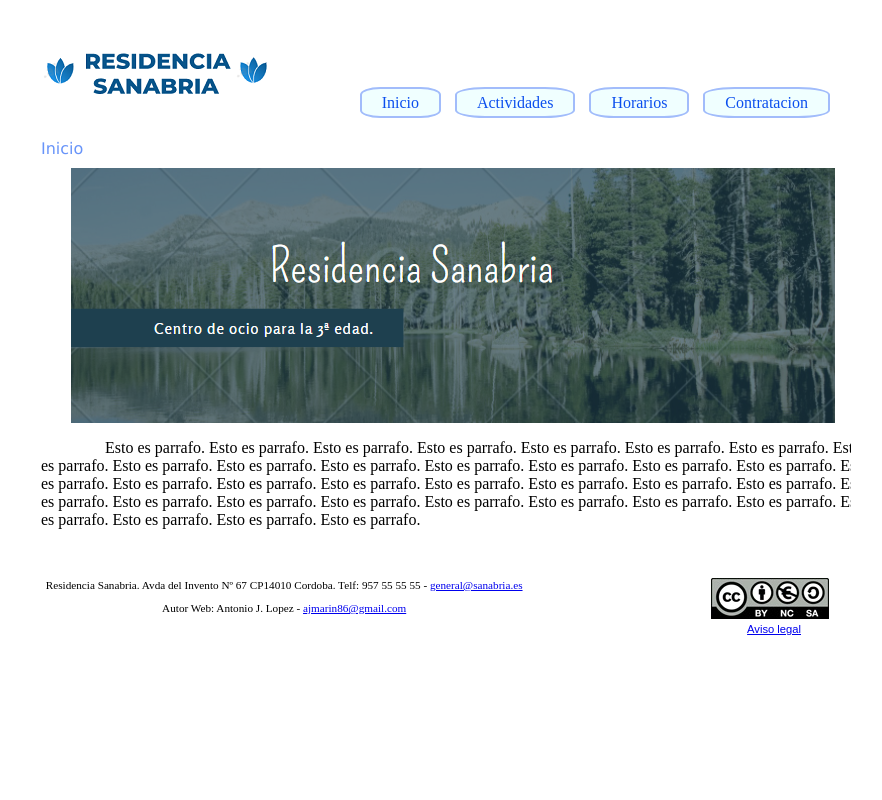
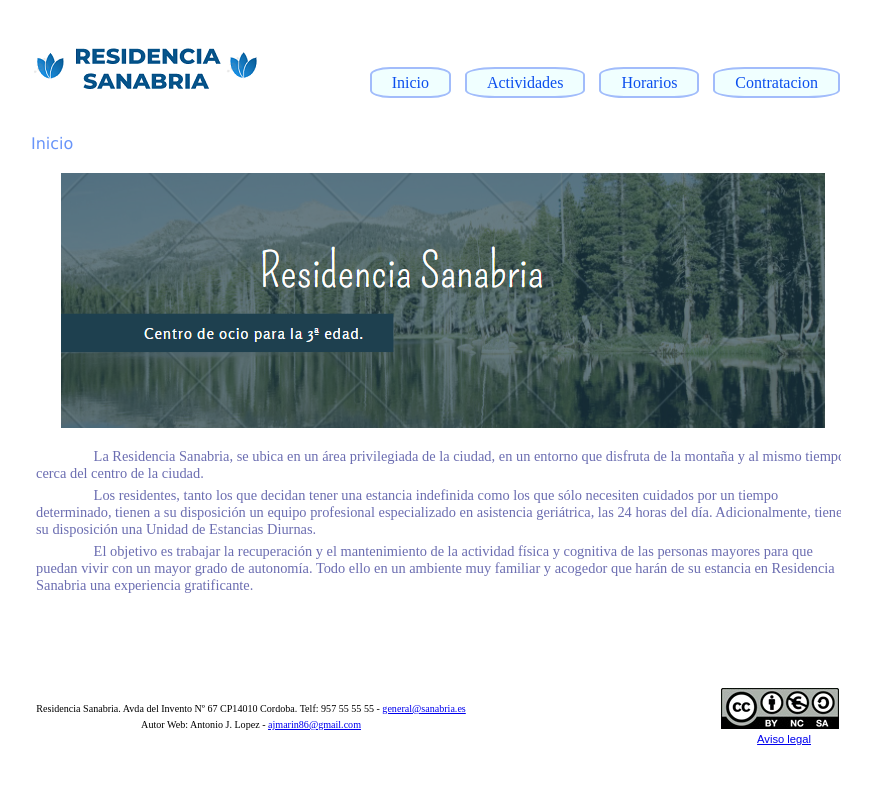
Before and after one commit to ajmarin86/Comienzos, a plain HTML site: page Grado DAW/Residencia Sanabria/index.html in a window 1280 px wide. Shown: the whole page, without its empty margins (224-1106 px from the left). Drawn offline with Linux system fonts and the light colour scheme.

Commit message:
actualizacion despues de entregar

```diff
--- a/ResSanabria/index.html
+++ b/Grado DAW/Residencia Sanabria/index.html
@@ -1,3 +1,6 @@
+<!-- El codigo esta probado en 3 navegadores, Google Chrome, Microsoft Edge y Opera . En todos los navegadores al cargar la pagina empieza en la de inicio pero la capa de contenido
+	sale movida, tras pulsar en cualquier enlace se direcciona y se pone bien pero no he podido ver porque sale asi al cargar-->
+
 <!DOCTYPE html PUBLIC "-//W3C//DTD XHTML 1.0 Transitional//EN" "http://www.w3.org/TR/xhtml1/DTD/xhtml1-transitional.dtd">
 <html xmlns="http://www.w3.org/1999/xhtml">
 	<head>
@@ -29,11 +32,13 @@
 				<div id="banner">
 					<img src="img/banner.png" />
 				</div>
-				<p>Esto es parrafo. Esto es parrafo. Esto es parrafo. Esto es parrafo. Esto es parrafo. Esto es parrafo. Esto es parrafo.
-				Esto es parrafo. Esto es parrafo. Esto es parrafo. Esto es parrafo. Esto es parrafo. Esto es parrafo. Esto es parrafo. Esto es parrafo.
-				Esto es parrafo. Esto es parrafo. Esto es parrafo. Esto es parrafo. Esto es parrafo. Esto es parrafo. Esto es parrafo. Esto es parrafo.
-				Esto es parrafo. Esto es parrafo. Esto es parrafo. Esto es parrafo. Esto es parrafo. Esto es parrafo. Esto es parrafo. Esto es parrafo.
-				Esto es parrafo. Esto es parrafo. Esto es parrafo. Esto es parrafo. </p>
+				<div id="parrafo">
+				<p> La Residencia Sanabria, se ubica en un área privilegiada de la ciudad, en un entorno que disfruta de la montaña y al mismo tiempo cerca del centro de la ciudad.</p>
+				<p> Los residentes, tanto los que decidan tener una estancia indefinida como los que sólo necesiten cuidados por un tiempo determinado, tienen a su disposición
+					un equipo profesional especializado en asistencia geriátrica, las 24 horas del día. Adicionalmente, tiene a su disposición una Unidad de Estancias Diurnas.</p>
+				<p> El objetivo es trabajar la recuperación y el mantenimiento de la actividad física y cognitiva de las personas mayores para que puedan vivir con un mayor grado
+					de autonomía. Todo ello en un ambiente muy familiar y acogedor que harán de su estancia en Residencia Sanabria una experiencia gratificante.</p>
+				</div>
 			</div>
 			<div id="actividades"> <!-- Aqui defino las diferentes imagenes referentes a las actividades, ademas se ha usado una clase "zoom" para añadir efecto
 										a las fotos al pasar el raton por encima-->
--- a/ResSanabria/style.css
+++ b/Grado DAW/Residencia Sanabria/style.css
@@ -3,12 +3,6 @@
 h1
 	{
 	color: #6894f9;
-	font: 1em verdana;
-	}
-
-h2
-	{
-	color: blue;
 	font: 1em verdana;
 	}
 
@@ -18,20 +12,19 @@ h4
 	margin: 8px;
 	}
 
-h5
+	/* En el texto de parrafo se ha incluido una etiqueta para una primera tabulacion del parrafo */
+p
 	{
-	color: blue;
-	margin: 10px;
+	font: 0.9em comic-sans italic;
+	text-indent: 4em;
+	margin: 5px;
 	}
 
-h6
+#parrafo
 	{
-	color: blue;
-	margin: 10px;
+	font: 1em arial italic;
+	color: #6b6db1;
 	}
-
-p			/* En el texto se ha incluido una etiqueta para una primera tabulacion del parrafo */
-	{font: 1em serif; text-indent: 4em;}
 
 
 li			/* Formato para los enlaces a los contenidos */
@@ -73,46 +66,15 @@ td			/* Aqui damos formato a los campos de actividades de la tabla  */
 			text-align: center;
 			}
 
-#contenido, #inicio, #actividades, #horarios, #contratacion				/* Aqui se le da el tamaño y posicion a las capas de contenidos */
+#principal	/* Aqui damos formato al div principal */
 			{
-			height: 420px;
-			width: 100%;
-			margin-left: 20px;
-			}
-
-#taichi, #pintura, #papiro, #logopedia, #rehab, #hidroterapia			/* Damos formato a las fotos de las actividades junto a sus titulos */
-			{
-			float:left;
-			margin-left: 20px;
-			margin-top: 10px;
-			text-align: center;
-			margin-bottom: 15px;
-			}
-
-.zoom			/* Aqui definimos el paso de la foto al pasar el raton por encima */
-			{
-			transition: transform 1.2s;
-			}
-
-.zoom:hover			/* Aqui definimos lo que pasa cuando pasamos el raton por encima de las fotos en este caso */
-			{
-			transform: scale(1.4);
-			}
-
-#contenido			/* Con esta etiqueta hacemos que no se muestren todas las capas de contenido a la vez */
-			{
-			overflow: hidden;
-			}
-
-#principal			/* Aqui damos formato al div principal */
-			{
-			width: 830px;
-			height: 600px;
-			margin: 5px auto;
+			width: 850px;
+			height: 650px;
+			margin: 1px auto;
 			background-color: #ffffff;
 			}
 
-#logotipo			/* Formato para el logotipo */
+#logotipo	/* Formato para el logotipo */
 			{
 			background-image: url(img/logo3.png);
 			background-repeat: no-repeat;
@@ -120,37 +82,69 @@ td			/* Aqui damos formato a los campos de actividades de la tabla  */
 			width: 280px;
 			height: 110px;
 			margin-left: 10px;
-			margin-top: 5px;
 			margin-bottom: 5px;
 			}
 
-#menu			/* Formato para menu */
+#menu		/* Formato para menu */
 			{
 			float: right;
 			margin-right: 1px;
-			margin-top: 70px;
+			margin-top: 50px;
 			color: #0b4fee;
 			}
 
-#menu a				/* Formato para la palabras del menu */
+#menu a		/* Formato para la palabras del menu */
 			{
 			text-decoration: none;
 			color: #0b4fee;
 			}
 
-#banner				/* Aqui posicionamos el banner */
+#contenido, #inicio, #actividades, #horarios, #contratacion				/* Aqui se le da el tamaño y posicion a las capas de contenidos */
 			{
-			margin-left: 30px;
+			height: 535px;
+			width: 830px;
+			margin-left: 20px;
 			}
 
-#pie				/* Aqui posicionamos el pie y definimos caracteristicas del texto que no se definieron al princiop y queremos que afecten aqui. */
+#contenido	/* Con esta etiqueta hacemos que no se muestren todas las capas de contenido a la vez */
 			{
-			margin-bottom: 40px;
+			overflow: hidden;
+			}
+
+#pie		/* Aqui posicionamos el pie y definimos caracteristicas del texto que no se definieron al princiop y queremos que afecten aqui. */
+			{
+
 			text-align: center;
 			font: 0.7em arial;
 			}
 
-#fotocontra			/* Aqui cargamos la foto de la capa de formulario y le damos formato y posicion  */
+#taichi, #pintura, #papiro, #logopedia, #rehab, #hidroterapia			/* Damos formato a las fotos de las actividades junto a sus titulos */
+			{
+			float:left;
+			margin-left: 20px;
+			margin-top: 30px;
+			text-align: center;
+			margin-bottom: 15px;
+			}
+
+.zoom		/* Aqui definimos el paso de la foto al pasar el raton por encima */
+			{
+			transition: transform 1.2s;
+			}
+
+.zoom:hover	/* Aqui definimos lo que pasa cuando pasamos el raton por encima de las fotos en este caso */
+			{
+			transform: scale(1.4);
+			}
+
+#banner		/* Aqui posicionamos el banner */
+			{
+			margin-left: 30px;
+			margin-bottom: 20px;
+			margin-top: 20px;
+			}
+
+#fotocontra	/* Aqui cargamos la foto de la capa de formulario y le damos formato y posicion  */
 			{
 			background-image: url(img/contr.png);
 			background-repeat: no-repeat;
@@ -162,9 +156,10 @@ td			/* Aqui damos formato a los campos de actividades de la tabla  */
 			margin-bottom: 5px;
 			}
 
-#formulario			/* Con esta etiqueta definimos la posicion del formulario */
+#formulario	/* Con esta etiqueta definimos la posicion del formulario */
 			{
 			float: left;
+			margin-top: 30px;
 			}
 
 #campnom, #e-mail, #telefono, #desplegable, #comentario, #botones			/* Aqui le damos formato a los titulos de los campos del formulario*/
@@ -180,7 +175,7 @@ td			/* Aqui damos formato a los campos de actividades de la tabla  */
 			}
 
 
-#fotocc			/* Aqui damos formato y posicion al logo de CreativeCommons en el pie de pagina */
+#fotocc		/* Aqui damos formato y posicion al logo de CreativeCommons en el pie de pagina */
 			{
 			background-image: url(img/cc.jpg);
 			background-repeat: no-repeat;
@@ -191,15 +186,15 @@ td			/* Aqui damos formato a los campos de actividades de la tabla  */
 			margin-top: 30px;
 			}
 
-#aviso			/* Aqui damos formato y posicion al enlace de aviso legal de CreativeCommons en el pie de pagina */
+#aviso		/* Aqui damos formato y posicion al enlace de aviso legal de CreativeCommons en el pie de pagina */
 			{
 			float: right;
 			margin-right: 110px;
 			margin-top: 45px;
 			}
 
-#datos 			/* Aqui damos formato y posicion a la informacion de la empresa y del autor web en el pie de pagina */
+#datos 		/* Aqui damos formato y posicion a la informacion de la empresa y del autor web en el pie de pagina */
 			{
 			float: left;
-			margin-top: 20px;
+			margin-top: 40px;
 			}
```
Also changed, not shown: Grado DAW/Residencia Sanabria/img/banner.png (renamed from ResSanabria/img/banner.png), Grado DAW/Residencia Sanabria/img/cc.jpg (renamed from ResSanabria/img/cc.jpg), Grado DAW/Residencia Sanabria/img/contr.png (renamed from ResSanabria/img/contr.png), Grado DAW/Residencia Sanabria/img/hid.png (renamed from ResSanabria/img/hid.png), Grado DAW/Residencia Sanabria/img/logo3.png (renamed from ResSanabria/img/logo3.png), Grado DAW/Residencia Sanabria/img/logp.png (renamed from ResSanabria/img/logp.png), Grado DAW/Residencia Sanabria/img/ori.png (renamed from ResSanabria/img/ori.png), Grado DAW/Residencia Sanabria/img/pint.png (renamed from ResSanabria/img/pint.png), Grado DAW/Residencia Sanabria/img/reha.png (renamed from ResSanabria/img/reha.png), Grado DAW/Residencia Sanabria/img/tai.png (renamed from ResSanabria/img/tai.png).
